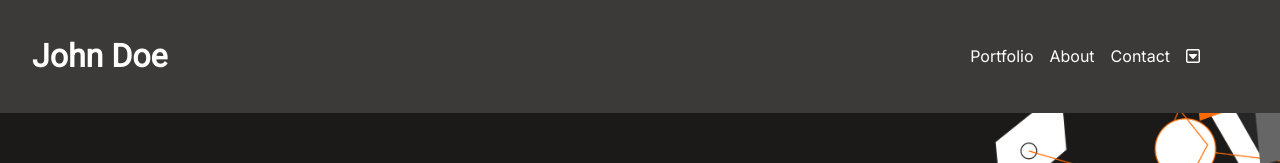
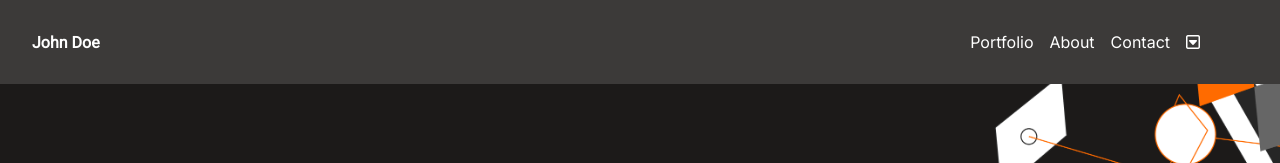
Before and after one commit to getssh/personal-portfolio, a website: page index.html in a window 1280 px wide. Shown: the top 163 px of the page. Drawn offline with Linux system fonts and the light colour scheme.

Commit message:
Fix title

```diff
--- a/index.html
+++ b/index.html
@@ -9,12 +9,12 @@
   <link rel="preconnect" href="https://fonts.gstatic.com" crossorigin>
   <link href="https://fonts.googleapis.com/css2?family=Crete+Round&family=Inter&family=Poppins&family=Roboto&display=swap" rel="stylesheet">
   <link rel="stylesheet" href="./index.css">
-  <title>Personal Portfolio</title>
+  <title>Getayawkal's portfolio</title>
 </head>
 <body>
   <div class="wrapper">
     <header class="tool-bar">
-      <a href="#" class="logo"><h1>John Doe</h1></a>
+      <a href="#" class="logo">John Doe</a>
       <nav>
         <i class="fa-solid fa-bars fa-2x"></i>
         <ul>
```
